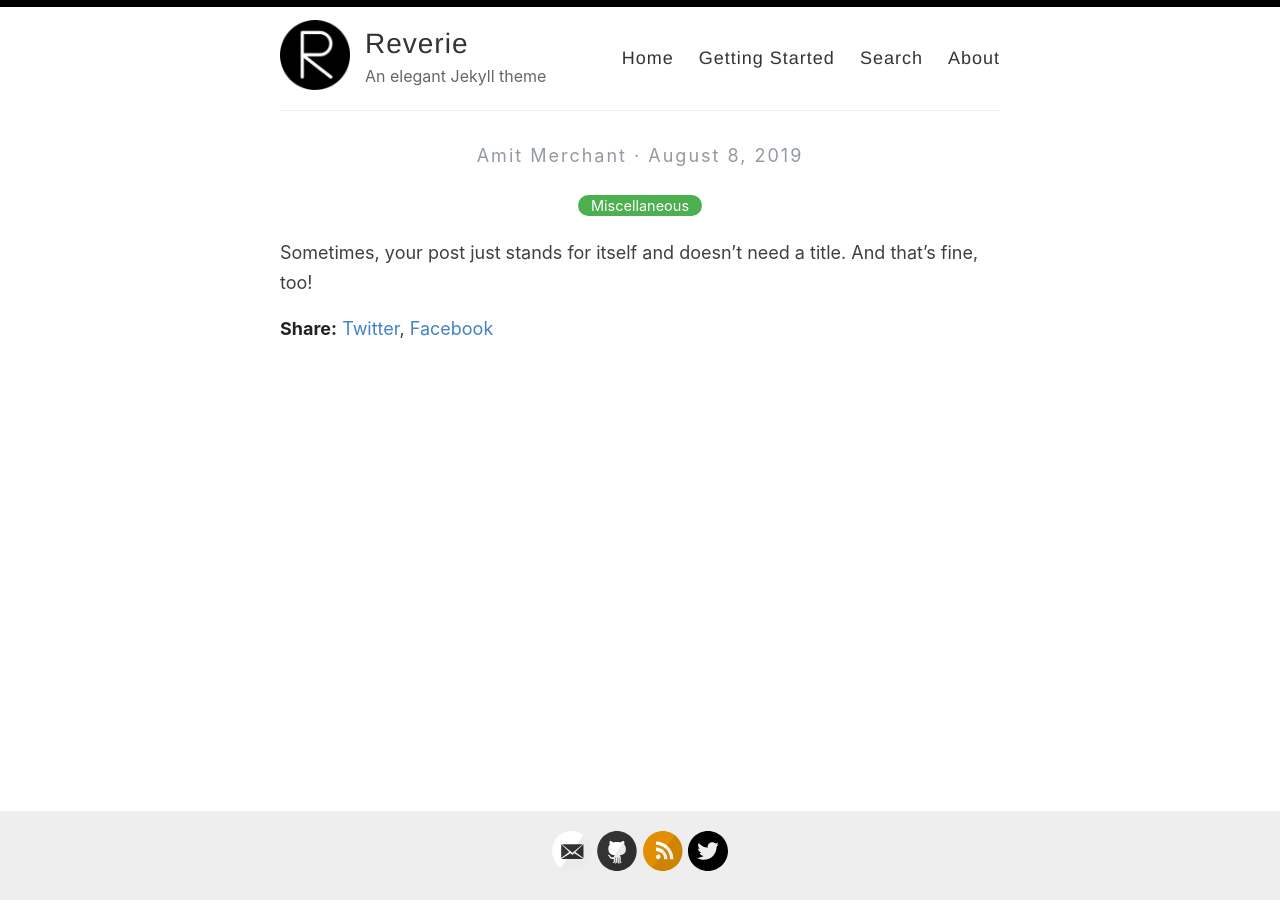
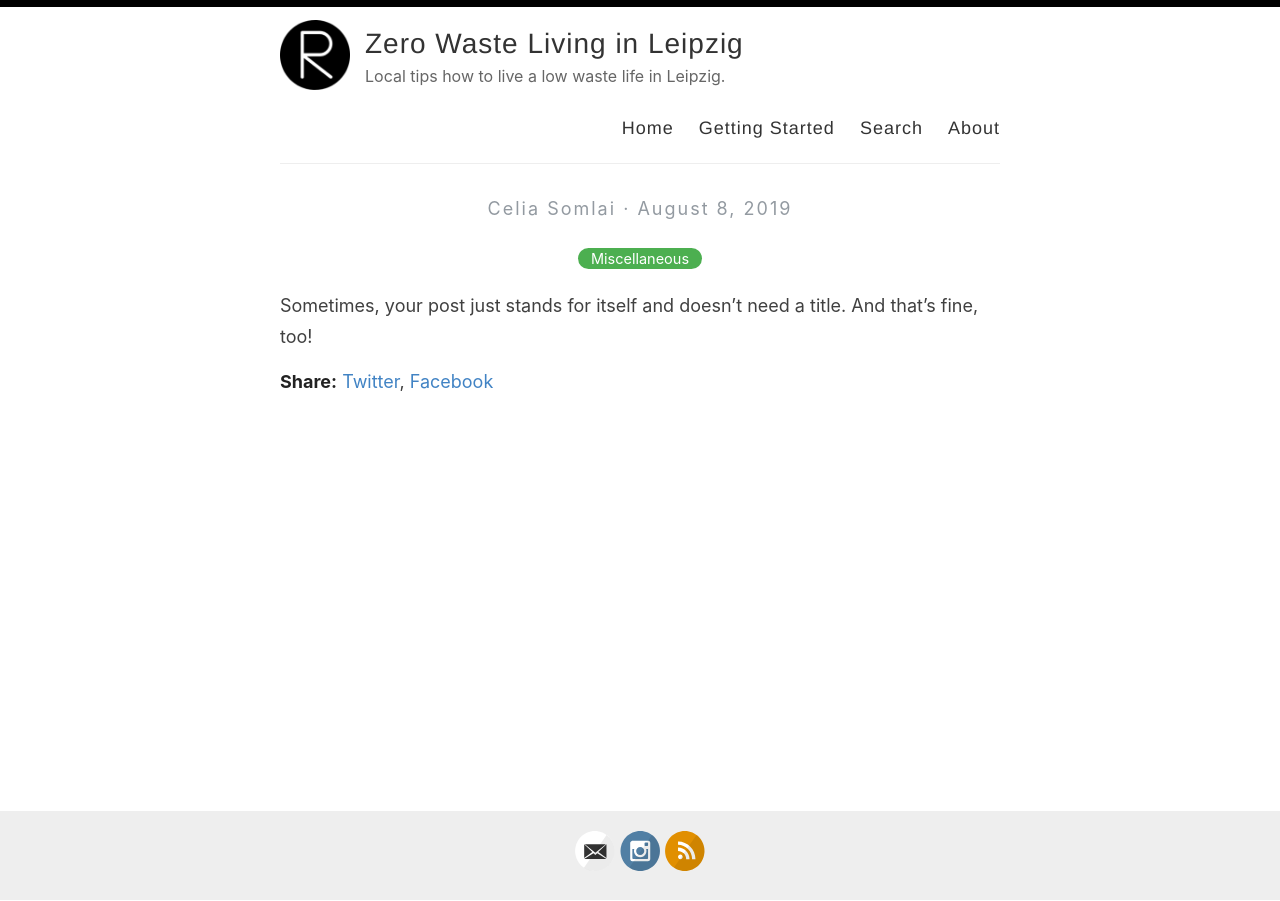
Before and after one commit to CeliaSomlai/zerowastelivinginleipzig, a Jekyll site: the page built from _posts/2019-08-08-no-title-posts.md, in a window 1280 px wide. Built offline with Jekyll 4.4.1, drawn with Linux system fonts in a browser that asks for light colours.

Commit message:
update config

```diff
--- a/_config.yml
+++ b/_config.yml
@@ -3,13 +3,13 @@
 #
 
 # Name of your site (displayed in the header)
-name: Reverie
+name: Zero Waste Living in Leipzig
 
 # Name of the author
-author: Amit Merchant
+author: Celia Somlai
 
 # Short bio or description (displayed in the header)
-description: An elegant Jekyll theme
+description: Local tips how to live a low waste life in Leipzig.
 
 # URL of your avatar or profile pic (you could use your GitHub profile pic)
 avatar: /images/reverie.png
@@ -21,15 +21,15 @@ avatar: /images/reverie.png
 # Includes an icon in the footer for each username you enter
 footer-links:
   dribbble:
-  email: amit.d.merchant@gmail.com
+  email: celia.somlai@gmail.com
   facebook:
   flickr:
-  github: amitmerchant1990/reverie
-  instagram:
+  github:
+  instagram: zerowaste.adventures
   linkedin:
   pinterest:
   rss: rss
-  twitter: amit_merchant
+  twitter:
   stackoverflow:
   youtube: # channel/<your_long_string> or user/<user-name>
   googleplus: # anything in your profile username that comes after plus.google.com/
@@ -41,18 +41,18 @@ footer-links:
 disqus:
 
 # Enter your Google Analytics web tracking code (e.g. UA-2110908-2) to activate tracking
-google_analytics: UA-43339302-11
+google_analytics: #UA-43339302-11
 
 # Your website URL (e.g. http://amitmerchant1990.github.io or http://www.amitmerchant.com)
 # Used for Sitemap.xml and your RSS feed
-url: http://www.amitmerchant.com/reverie
-enforce_ssl: https://www.amitmerchant.com/reverie
+url: http://zerowastelivinginleipzig.de
+enforce_ssl: https://www.zerowastelivinginleipzig.de
 
 # If you're hosting your site at a Project repository on GitHub pages
 # (http://yourusername.github.io/repository-name)
 # and NOT your User repository (http://yourusername.github.io)
 # then add in the baseurl here, like this: "/repository-name"
-baseurl: "/reverie"
+#baseurl: #"/reverie"
 
 #
 # !! You don't need to change any of the configuration flags below !!
```
